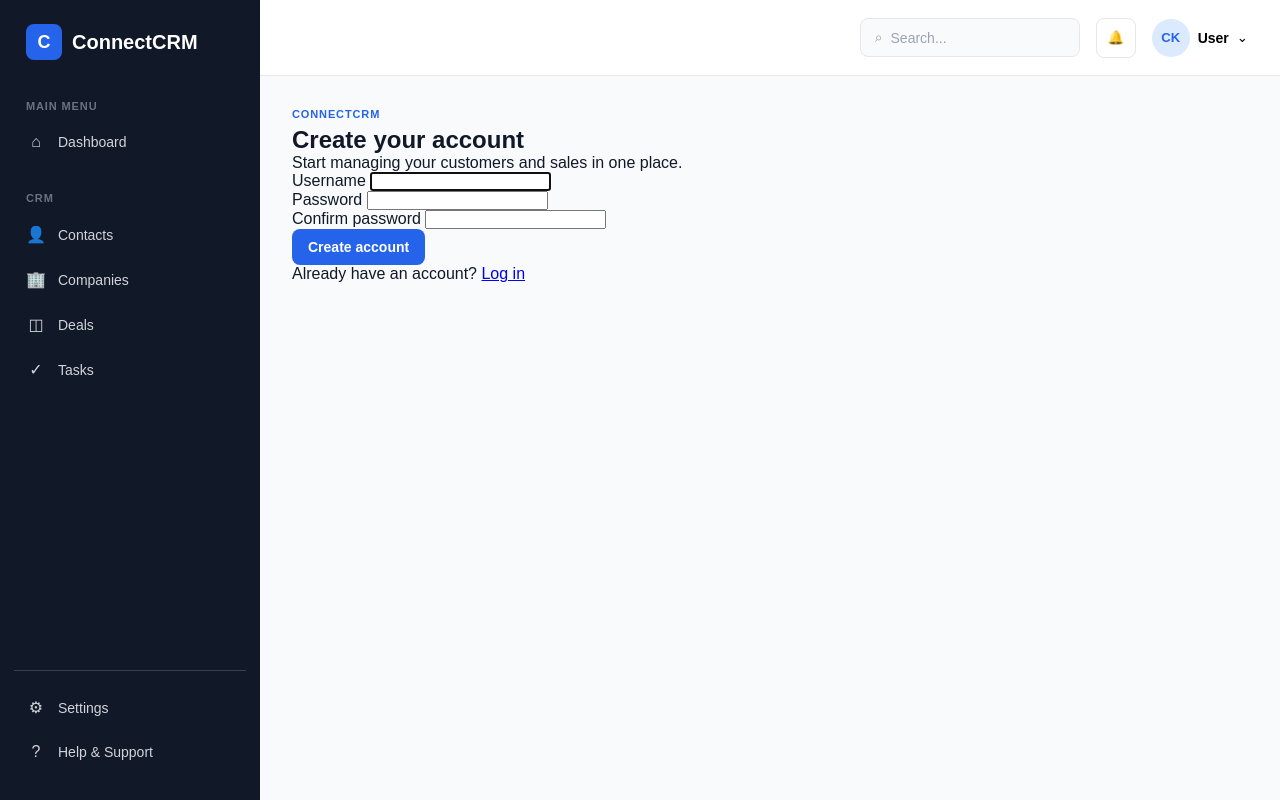
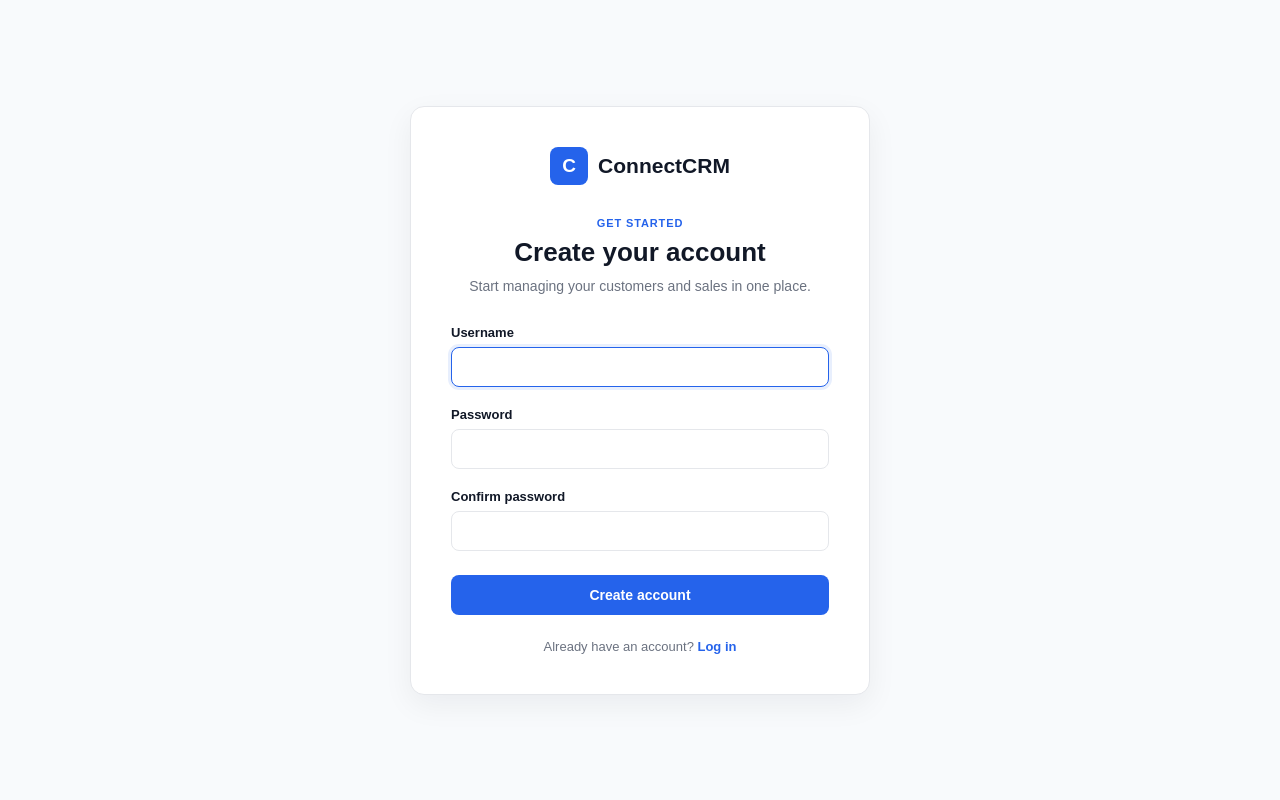
Before and after one commit to colin-182/ConnectCRM1.1, a Django app: page /accounts/register/ in a window 1280 px wide. Run offline with Django 5.2, Linux system fonts and the light colour scheme.

Commit message:
registration page debugged with django form and layout added correctly. base.html changed to reflect registration page and CSS updated.

```diff
--- a/static/css/style.css
+++ b/static/css/style.css
@@ -817,3 +817,189 @@ body {
     }
 
 }
+
+/* =========================================================
+   17. AUTHENTICATION PAGES
+   ========================================================= */
+
+.auth-page {
+    min-height: 100vh;
+    display: flex;
+    align-items: center;
+    justify-content: center;
+    padding: 40px 20px;
+    background-color: var(--page-bg);
+}
+
+.auth-card {
+    width: 100%;
+    max-width: 460px;
+    padding: 40px;
+    background-color: var(--card-bg);
+    border: 1px solid var(--border-color);
+    border-radius: 14px;
+    box-shadow: 0 10px 30px rgba(17, 24, 39, 0.06);
+}
+
+
+/* Brand */
+
+.auth-brand {
+    display: flex;
+    align-items: center;
+    justify-content: center;
+    gap: 10px;
+    margin-bottom: 32px;
+}
+
+.auth-brand-icon {
+    width: 38px;
+    height: 38px;
+    display: flex;
+    align-items: center;
+    justify-content: center;
+    background-color: var(--primary);
+    color: #ffffff;
+    border-radius: 8px;
+    font-size: 19px;
+    font-weight: 700;
+}
+
+.auth-brand-text {
+    color: var(--text-primary);
+    font-size: 21px;
+    font-weight: 700;
+}
+
+
+/* Header */
+
+.auth-header {
+    margin-bottom: 28px;
+    text-align: center;
+}
+
+.auth-header .page-eyebrow {
+    margin-bottom: 8px;
+}
+
+.auth-header h1 {
+    margin-bottom: 8px;
+    color: var(--text-primary);
+    font-size: 26px;
+    font-weight: 700;
+}
+
+.auth-header p:last-child {
+    color: var(--text-secondary);
+    font-size: 14px;
+    line-height: 1.5;
+}
+
+
+/* Form */
+
+.auth-form {
+    display: flex;
+    flex-direction: column;
+    gap: 20px;
+}
+
+.form-group {
+    display: flex;
+    flex-direction: column;
+    gap: 7px;
+}
+
+.form-group label {
+    color: var(--text-primary);
+    font-size: 13px;
+    font-weight: 600;
+}
+
+.form-group input {
+    width: 100%;
+    padding: 11px 13px;
+    color: var(--text-primary);
+    background-color: #ffffff;
+    border: 1px solid var(--border-color);
+    border-radius: 8px;
+    outline: none;
+    font-family: inherit;
+    font-size: 14px;
+    transition:
+        border-color var(--transition),
+        box-shadow var(--transition);
+}
+
+.form-group input:focus {
+    border-color: var(--primary);
+    box-shadow: 0 0 0 3px rgba(37, 99, 235, 0.1);
+}
+
+
+/* Errors */
+
+.form-error {
+    margin: 0;
+    color: var(--danger);
+    font-size: 12px;
+    line-height: 1.4;
+}
+
+.errorlist {
+    margin: 0;
+    padding: 0;
+    list-style: none;
+    color: var(--danger);
+    font-size: 12px;
+}
+
+
+/* Submit */
+
+.auth-submit {
+    width: 100%;
+    margin-top: 4px;
+    padding: 12px 16px;
+}
+
+
+/* Footer */
+
+.auth-footer {
+    margin-top: 24px;
+    color: var(--text-secondary);
+    font-size: 13px;
+    text-align: center;
+}
+
+.auth-footer a {
+    color: var(--primary);
+    font-weight: 600;
+    text-decoration: none;
+}
+
+.auth-footer a:hover {
+    text-decoration: underline;
+}
+
+
+/* Mobile */
+
+@media (max-width: 640px) {
+
+    .auth-page {
+        padding: 24px 16px;
+    }
+
+    .auth-card {
+        padding: 30px 24px;
+        border-radius: 12px;
+    }
+
+    .auth-brand {
+        margin-bottom: 26px;
+    }
+
+}
--- a/templates/accounts/register.html
+++ b/templates/accounts/register.html
@@ -2,59 +2,79 @@
 
 {% block title %}Create Account | ConnectCRM{% endblock %}
 
-{% block content %}
-<div class="auth-container">
+{% block auth_content %}
+
+<div class="auth-page">
+
     <div class="auth-card">
 
+        <div class="auth-brand">
+            <span class="auth-brand-icon">C</span>
+            <span class="auth-brand-text">ConnectCRM</span>
+        </div>
+
         <div class="auth-header">
-            <p class="page-eyebrow">CONNECTCRM</p>
+            <p class="page-eyebrow">GET STARTED</p>
+
             <h1>Create your account</h1>
+
             <p>
                 Start managing your customers and sales in one place.
             </p>
         </div>
 
-        <form method="post">
+        <form method="post" class="auth-form">
+
             {% csrf_token %}
 
             {{ form.non_field_errors }}
 
             <div class="form-group">
+
                 <label for="{{ form.username.id_for_label }}">
                     Username
                 </label>
+
                 {{ form.username }}
 
                 {% for error in form.username.errors %}
                     <p class="form-error">{{ error }}</p>
                 {% endfor %}
+
             </div>
 
             <div class="form-group">
+
                 <label for="{{ form.password1.id_for_label }}">
                     Password
                 </label>
+
                 {{ form.password1 }}
 
                 {% for error in form.password1.errors %}
                     <p class="form-error">{{ error }}</p>
                 {% endfor %}
+
             </div>
 
             <div class="form-group">
+
                 <label for="{{ form.password2.id_for_label }}">
                     Confirm password
                 </label>
+
                 {{ form.password2 }}
 
                 {% for error in form.password2.errors %}
                     <p class="form-error">{{ error }}</p>
                 {% endfor %}
+
             </div>
 
             <button type="submit" class="btn btn-primary auth-submit">
                 Create account
             </button>
+
         </form>
 
         <p class="auth-footer">
@@ -65,5 +85,7 @@
         </p>
 
     </div>
+
 </div>
-{% endblock %}
+
+{% endblock auth_content %}
--- a/templates/base.html
+++ b/templates/base.html
@@ -18,9 +18,11 @@
 
 <body>
 
+    {% block auth_content %}
+
     <div class="app-layout">
 
-        <!-- CONNECTCRM SHARED SIDEBAR This sidebar will appear across authenticated CRM pages -->
+        <!-- CONNECTCRM SHARED SIDEBAR -->
         <aside class="sidebar">
 
             <!-- Brand -->
@@ -82,7 +84,6 @@
 
         </aside>
 
-
         <!-- MAIN APPLICATION AREA -->
         <main class="main-content">
 
@@ -95,18 +96,15 @@
 
                 <div class="topbar-right">
 
-                    <!-- Global Search Placeholder -->
                     <div class="search-placeholder">
                         <span>⌕</span>
                         <span>Search...</span>
                     </div>
 
-                    <!-- Notifications Placeholder -->
                     <button type="button" class="icon-button">
                         🔔
                     </button>
 
-                    <!-- User Profile Placeholder -->
                     <button type="button" class="user-menu">
                         <span class="user-avatar">CK</span>
                         <span class="user-name">User</span>
@@ -116,7 +114,6 @@
                 </div>
 
             </header>
-
 
             <!-- Page Content -->
             <section class="page-content">
@@ -130,6 +127,8 @@
 
     </div>
 
+    {% endblock auth_content %}
+
     {% block extra_js %}{% endblock %}
 
 </body>
```
